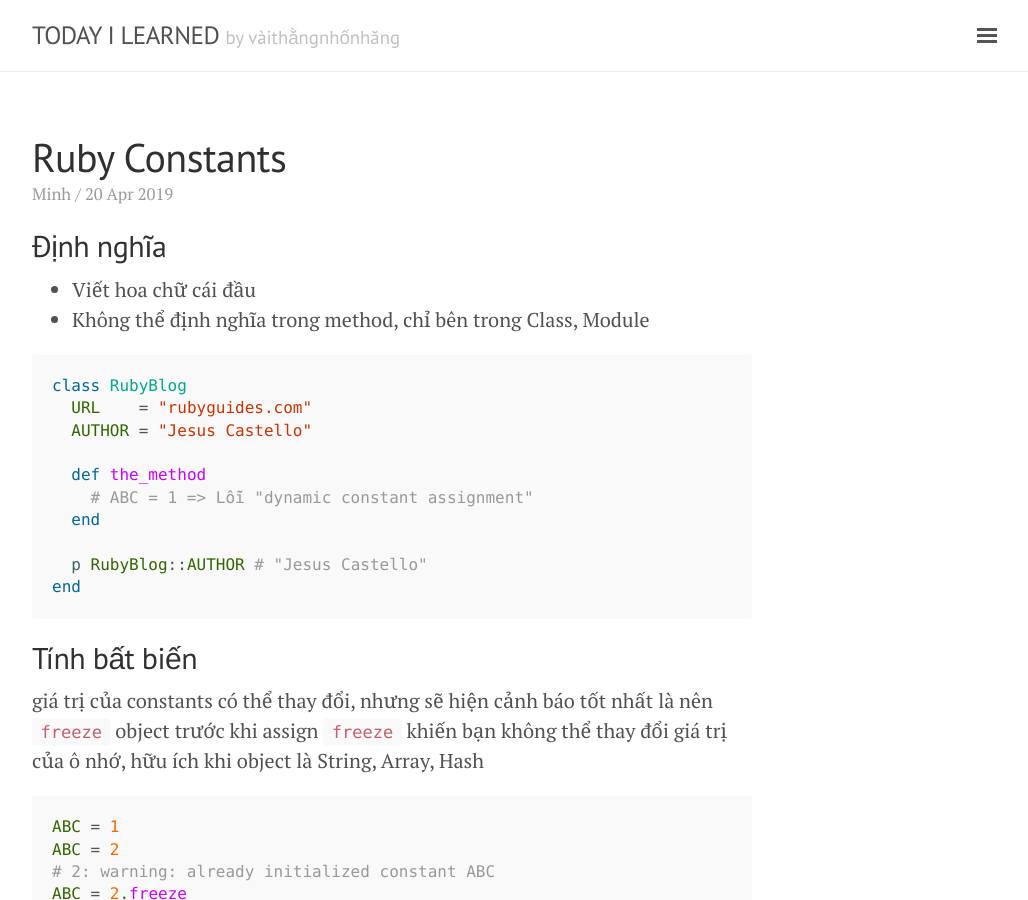
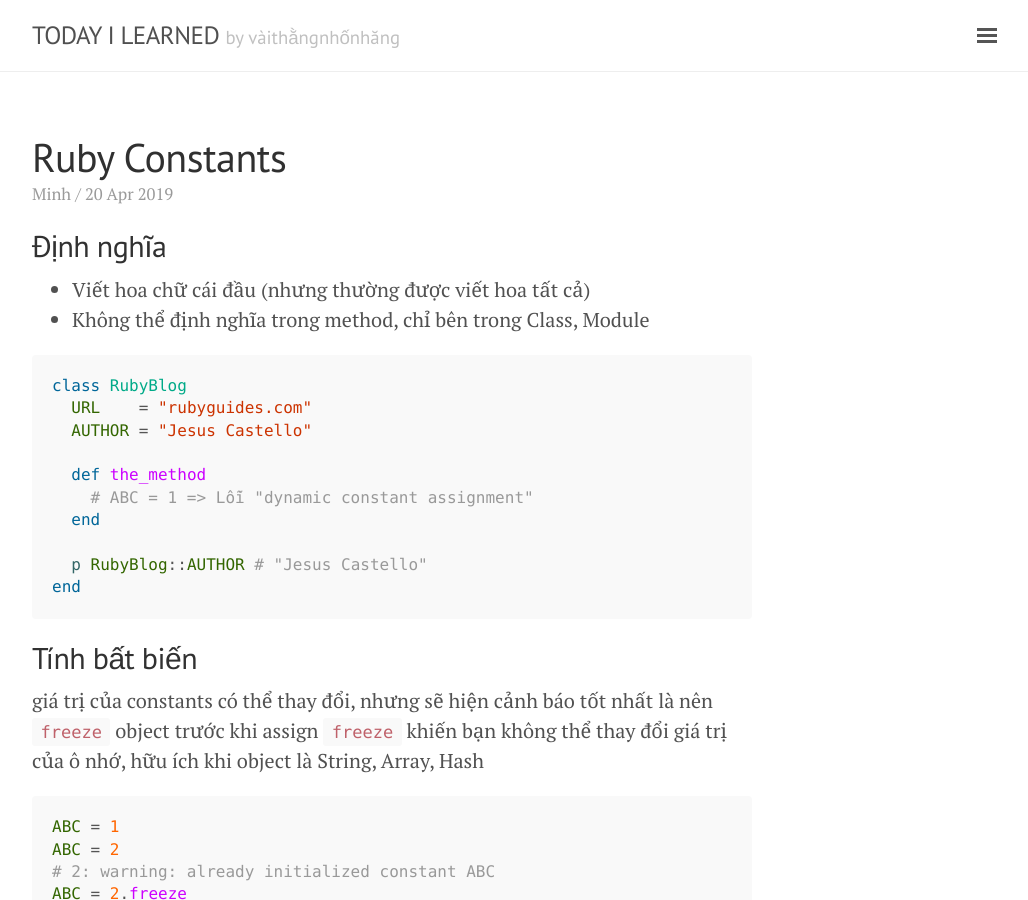
Before and after one commit to tuanminh20/til, a Jekyll site: the page built from _posts/2019-04-20-ruby-constants.md, in a window 1280 px wide and 900 px high. Shown: the whole window, without its empty margins (248-1276 px from the left). Built offline with Jekyll 4.4.1, drawn with Linux system fonts in a browser that asks for light colours; our own code applies the rules of GitHub Pages for plain Markdown files.

Commit message:
update ruby constants

````diff
--- a/_posts/2019-04-20-ruby-constants.md
+++ b/_posts/2019-04-20-ruby-constants.md
@@ -8,7 +8,7 @@ author:
 
 ## Định nghĩa
 
-* Viết hoa chữ cái đầu
+* Viết hoa chữ cái đầu (nhưng thường được viết hoa tất cả)
 * Không thể định nghĩa trong method, chỉ bên trong Class, Module
 
 ```ruby
````
